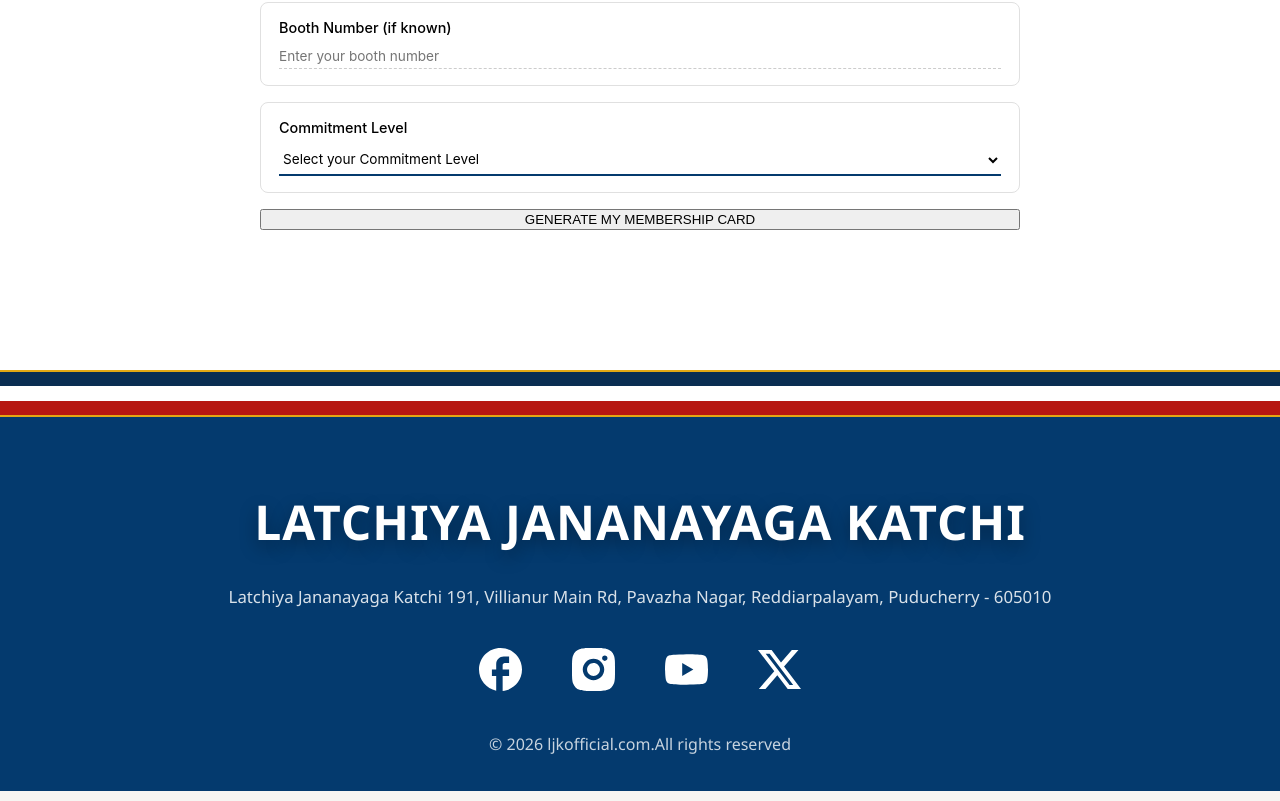
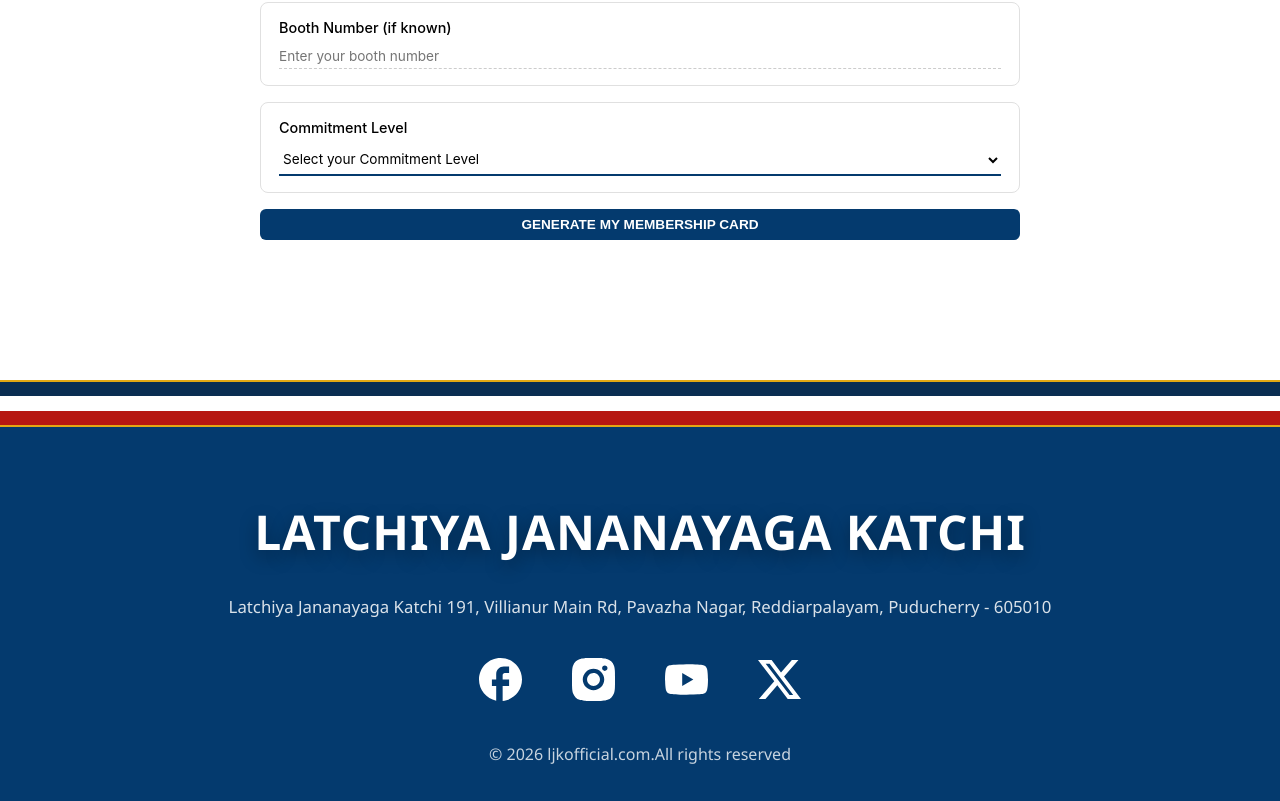
Before and after one commit to Karthikrajakumar/IJK-Website, a React (Create React App) app in the folder ljk/: page /membership in a window 1280 px wide. Shown: the part 1579-2380 px from the top of the page. Built offline with nearby package versions, Linux system fonts and the light colour scheme.

Commit message:
Style membership card button

```diff
--- a/ljk/src/pages/Membership.jsx
+++ b/ljk/src/pages/Membership.jsx
@@ -214,7 +214,7 @@
                   <option>Run for a party position</option>
                 </select>
               </label>
-              <button className="raise-action" type="button">
+              <button className="raise-action raise-otp-button" type="button">
                 GENERATE MY MEMBERSHIP CARD
               </button>
             </form>
```
